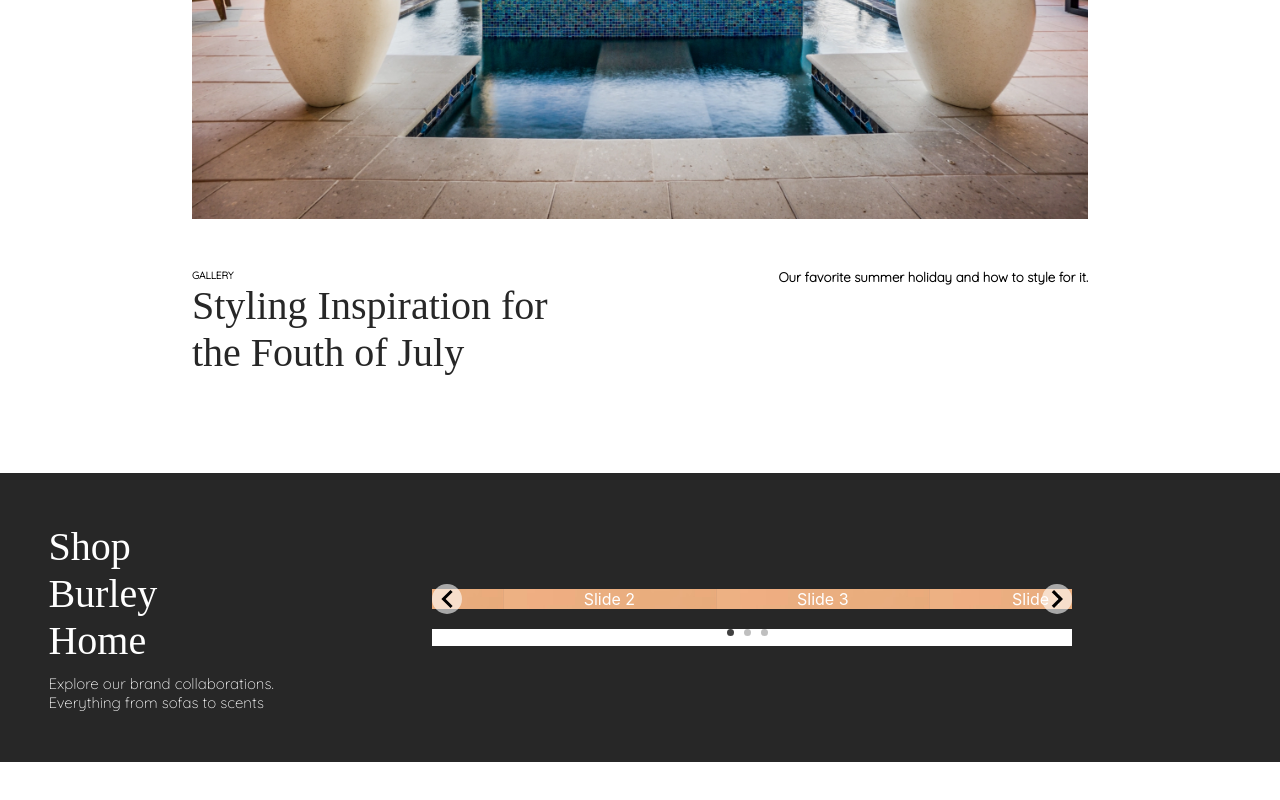
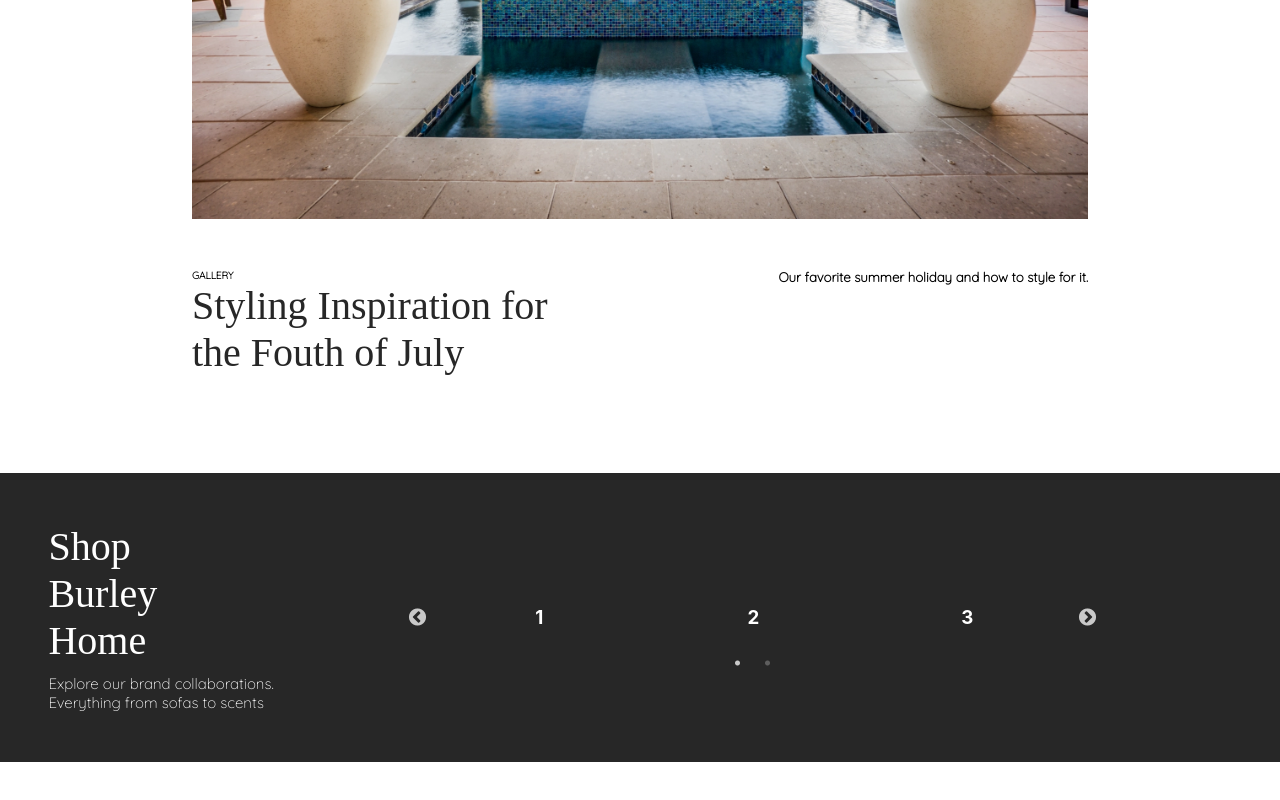
Before and after one commit to iburley33/burleyhome, a React (Create React App) app in the folder ib_client_frontend/: page / in a window 1280 px wide. Shown: the part 955-1755 px from the top of the page. Built offline with nearby package versions, Linux system fonts and the light colour scheme.

Commit message:
dark slider working

```diff
--- a/ib_client_frontend/package.json
+++ b/ib_client_frontend/package.json
@@ -10,7 +10,9 @@
     "react-dom": "^18.2.0",
     "react-router-dom": "^6.14.0",
     "react-scripts": "5.0.1",
+    "react-slick": "^0.29.0",
     "react-slideshow-image": "^4.2.1",
+    "slick-carousel": "^1.8.1",
     "web-vitals": "^2.1.4"
   },
   "scripts": {
--- a/ib_client_frontend/src/components/darkcard/DarkCard.jsx
+++ b/ib_client_frontend/src/components/darkcard/DarkCard.jsx
@@ -1,17 +1,11 @@
 import React from 'react';
 import './darkcardcss.css';
-import { Slide } from 'react-slideshow-image';
-import 'react-slideshow-image/dist/styles.css';
-import portrait from '../../assets/imgs/portrait-PH.jpeg';
+import ThreeFrame from '../threeframe/ThreeFrame';
+
 
 function DarkCard({ image, img1, img2, img3, img4, img5, title, description, link, link1, link2, link3, link4, link5, detail }) {
-  console.log({ image, img1, img2, img3, img4, img5, title, description, link,link1, link2, link3, link4, link5, detail });
 
-  const images = [
-    portrait,
-    portrait,
-    portrait,
-  ];
+
 
   return (
     <div className='darkCard'>
@@ -22,23 +16,7 @@ function DarkCard({ image, img1, img2, img3, img4, img5, title, description, lin
         <h5 class='darkDetail'>{detail}</h5>
       </div>
       <div className='darkImgDiv'>
-      <Slide slidesToScroll={1} slidesToShow={3} indicators={true}>
-            <div className="each-slide-effect">
-                <div style={{ 'backgroundImage': `url(${images[0]})` }}>
-                    <span>Slide 1</span>
-                </div>
-            </div>
-            <div className="each-slide-effect">
-                <div style={{ 'backgroundImage': `url(${images[1]})` }}>
-                    <span>Slide 2</span>
-                </div>
-            </div>
-            <div className="each-slide-effect">
-                <div style={{ 'backgroundImage': `url(${images[2]})` }}>
-                    <span>Slide 3</span>
-                </div>
-            </div>
-        </Slide>
+        <ThreeFrame />
       </div>
     </div>
   );
--- /dev/null
+++ b/ib_client_frontend/src/components/threeframe/ThreeFrame.jsx
@@ -0,0 +1,39 @@
+import React from "react";
+import Slider from "react-slick";
+import "slick-carousel/slick/slick.css";
+import "slick-carousel/slick/slick-theme.css";
+import "./threeframecss.css"
+
+
+export default function ThreeFrame() {
+  var settings = {
+    dots: true,
+    infinite: true,
+    speed: 500,
+    slidesToShow: 3,
+    slidesToScroll: 3,
+
+  };
+  return (
+    <Slider {...settings}>
+      <div>
+        <h3>1</h3>
+      </div>
+      <div>
+        <h3>2</h3>
+      </div>
+      <div>
+        <h3>3</h3>
+      </div>
+      <div>
+        <h3>4</h3>
+      </div>
+      <div>
+        <h3>5</h3>
+      </div>
+      <div>
+        <h3>6</h3>
+      </div>
+    </Slider>
+  );
+}
--- /dev/null
+++ b/ib_client_frontend/src/components/threeframe/threeframecss.css
@@ -0,0 +1,84 @@
+.slick-dots
+{
+    position: absolute;
+    bottom: -25px;
+
+    display: block;
+
+    width: 100%;
+    padding: 0;
+    margin: 0;
+
+    list-style: none;
+
+    text-align: center;
+    background-color: var(--footer);
+}
+.slick-dots li
+{
+    position: relative;
+
+    display: inline-block;
+
+    width: 20px;
+    height: 20px;
+    margin: 0 5px;
+    padding: 0;
+
+    cursor: pointer;
+}
+.slick-dots li button
+{
+    font-size: 0;
+    line-height: 0;
+
+    display: block;
+
+    width: 20px;
+    height: 20px;
+    padding: 5px;
+
+    cursor: pointer;
+
+    color: transparent;
+    border: 0;
+    outline: none;
+    background: transparent;
+}
+.slick-dots li button:hover,
+.slick-dots li button:focus
+{
+    outline: none;
+}
+.slick-dots li button:hover:before,
+.slick-dots li button:focus:before
+{
+    opacity: 1;
+}
+.slick-dots li button:before
+{
+    font-family: 'slick';
+    font-size: 6px;
+    line-height: 20px;
+
+    position: absolute;
+    top: 0;
+    left: 0;
+
+    width: 20px;
+    height: 20px;
+
+    content: '•';
+    text-align: center;
+
+    opacity: .25;
+    color: white;
+
+    -webkit-font-smoothing: antialiased;
+    -moz-osx-font-smoothing: grayscale;
+}
+.slick-dots li.slick-active button:before
+{
+    opacity: .75;
+    color: rgb(255, 255, 255);
+}
```
Also changed, not shown: 1 other file (tests, documents, lock files or other folders).
